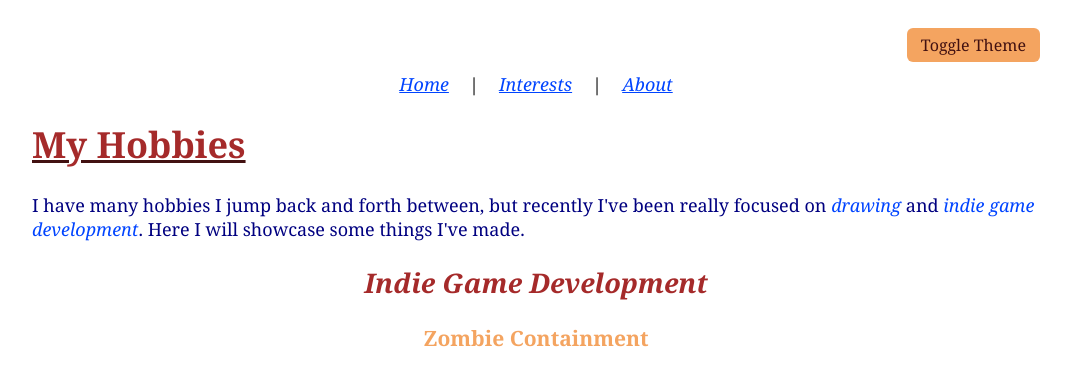
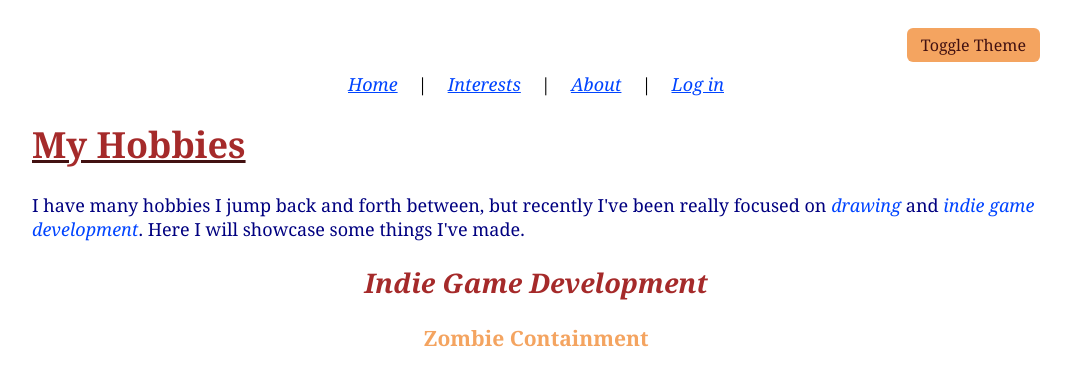
Before and after one commit to x4242564/webpage-assignment, a website: page hobbies.html in a window 1280 px wide. Shown: the top 370 px of the page, without its empty margins (104-1175 px from the left). Drawn offline with Linux system fonts and the light colour scheme.

Commit message:
Add login link to navigation in about, hobbies, interests, and index pages

```diff
--- a/hobbies.html
+++ b/hobbies.html
@@ -21,7 +21,8 @@
                 <ul class="list-reset nav-list">
                     <li><a href="index.html" target="_self">Home</a>|</li>
                     <li><a href="interests.html" target="_self">Interests</a>|</li>
-                    <li><a href="about.html" target="_self">About</a></li>
+                    <li><a href="about.html" target="_self">About</a>|</li>
+                    <li><a href="login.html" target="_self">Log in</a></li>
                 </ul>
             </nav>
             <!-- Introduction section -->
```
Also changed, not shown: about.html (+2 -1 lines), index.html (+1 -0 lines), interests.html (+2 -1 lines).
